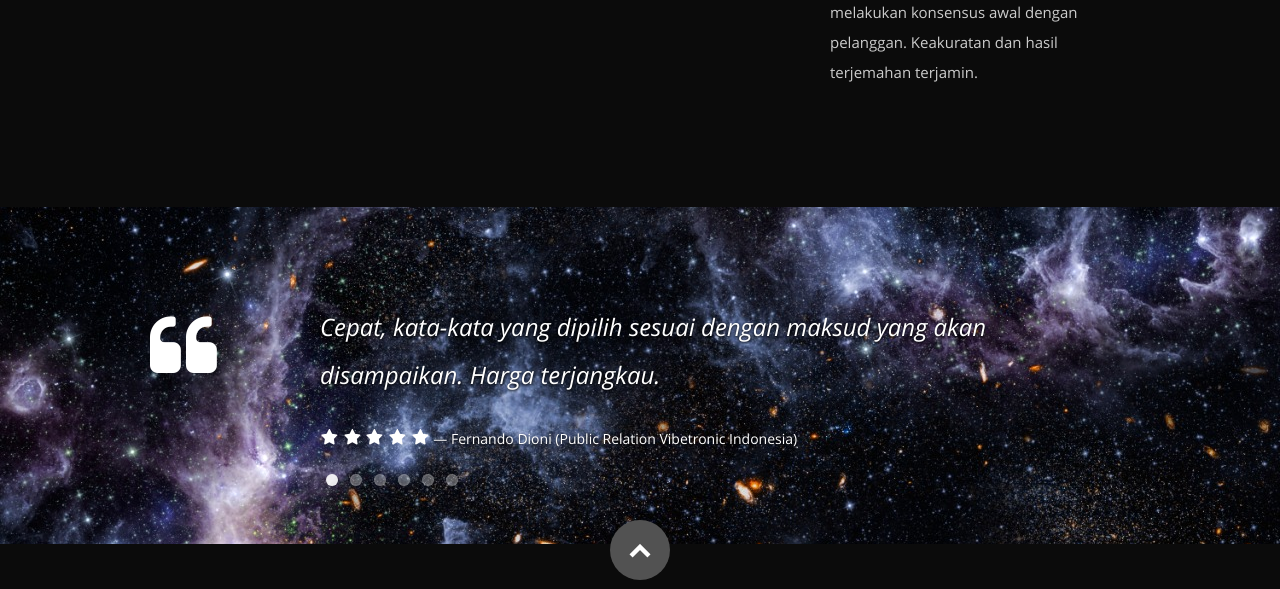
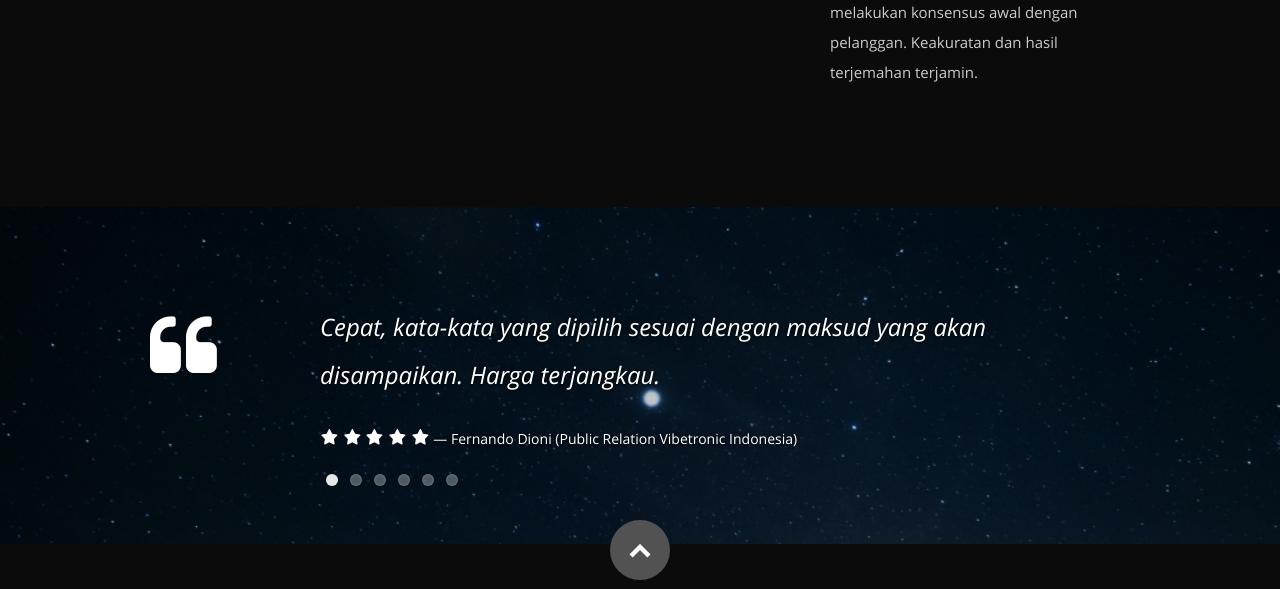
Before and after one commit to Oskop/oskop.github.io, a plain HTML site: page ceevee/index.html in a window 1280 px wide. Shown: the part 4501-5090 px from the top of the page. Drawn offline with nearby package versions, Linux system fonts and the light colour scheme.

Commit message:
testimoni background

```diff
--- a/ceevee/css/layout.css
+++ b/ceevee/css/layout.css
@@ -750,7 +750,7 @@ call-to-action .button {
 /* ------------------------------------------------------------------ */
 
 #testimonials {
-   background: #1F1F1F url(../images/testimonials-bg.jpeg) no-repeat center center;
+   background: #1F1F1F url(../images/testimoni.png) no-repeat center center;
    background-size: cover !important;
 	-webkit-background-size: cover !important;
    background-attachment: fixed;
```
Also changed, not shown: ceevee/images/testimoni.png (added).
